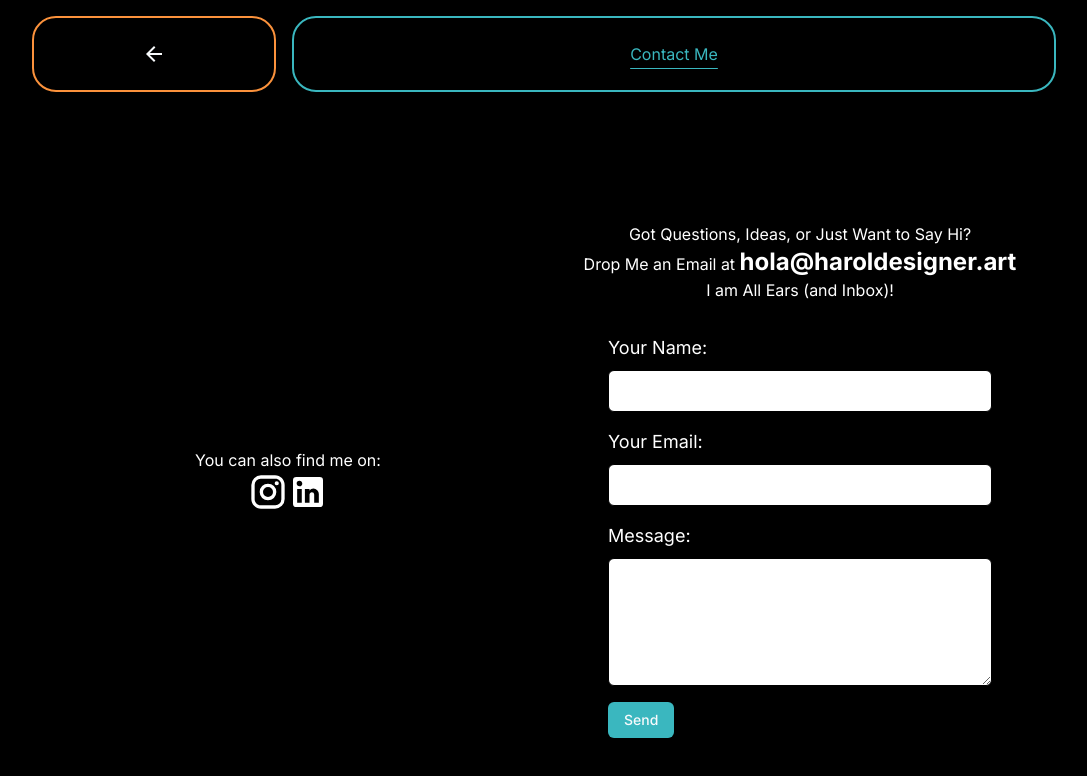
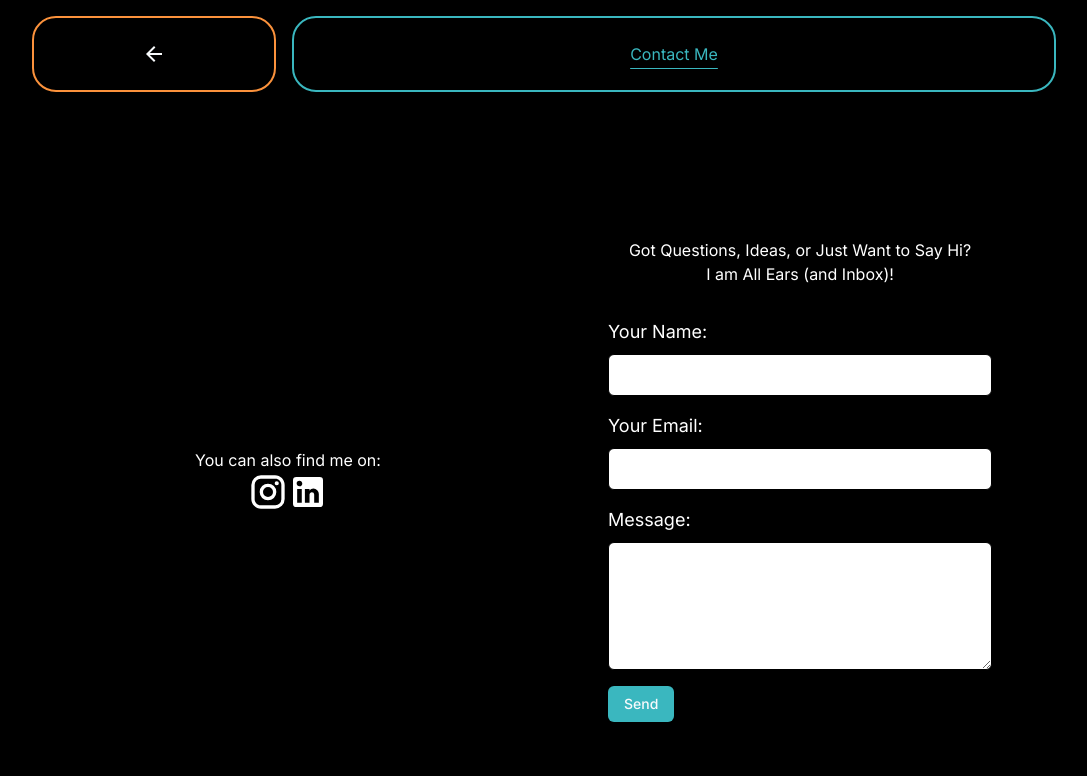
Before and after one commit to curiousmockingbird/my_graphic_design_portfolio, a Next.js app: page /contact in a window 1280 px wide. Shown: the top 776 px of the page, without its empty margins (96-1183 px from the left). Built offline with nearby package versions, Linux system fonts and the light colour scheme.

Commit message:
Change email inbox for contact form to hola@haroldeveloper.tech

```diff
--- a/src/app/contact/page.tsx
+++ b/src/app/contact/page.tsx
@@ -70,7 +70,7 @@ const About = () => {
                     </div>
                     </div>
                     <div className="flex flex-col justify-center items-center">
-                        <h4 className="mb-4 text-center">Got Questions, Ideas, or Just Want to Say Hi?<br/> Drop Me an Email at <span className='font-bold text-2xl '>hola@haroldesigner.art</span><br/> I am All Ears (and Inbox)!</h4>
+                        <h4 className="mb-4 text-center">Got Questions, Ideas, or Just Want to Say Hi?<br/> I am All Ears (and Inbox)!</h4>
                         <form onSubmit={handleSubmit(onSubmit)} className="space-y-4 w-3/4">
                             <div>
                             </div>
```
